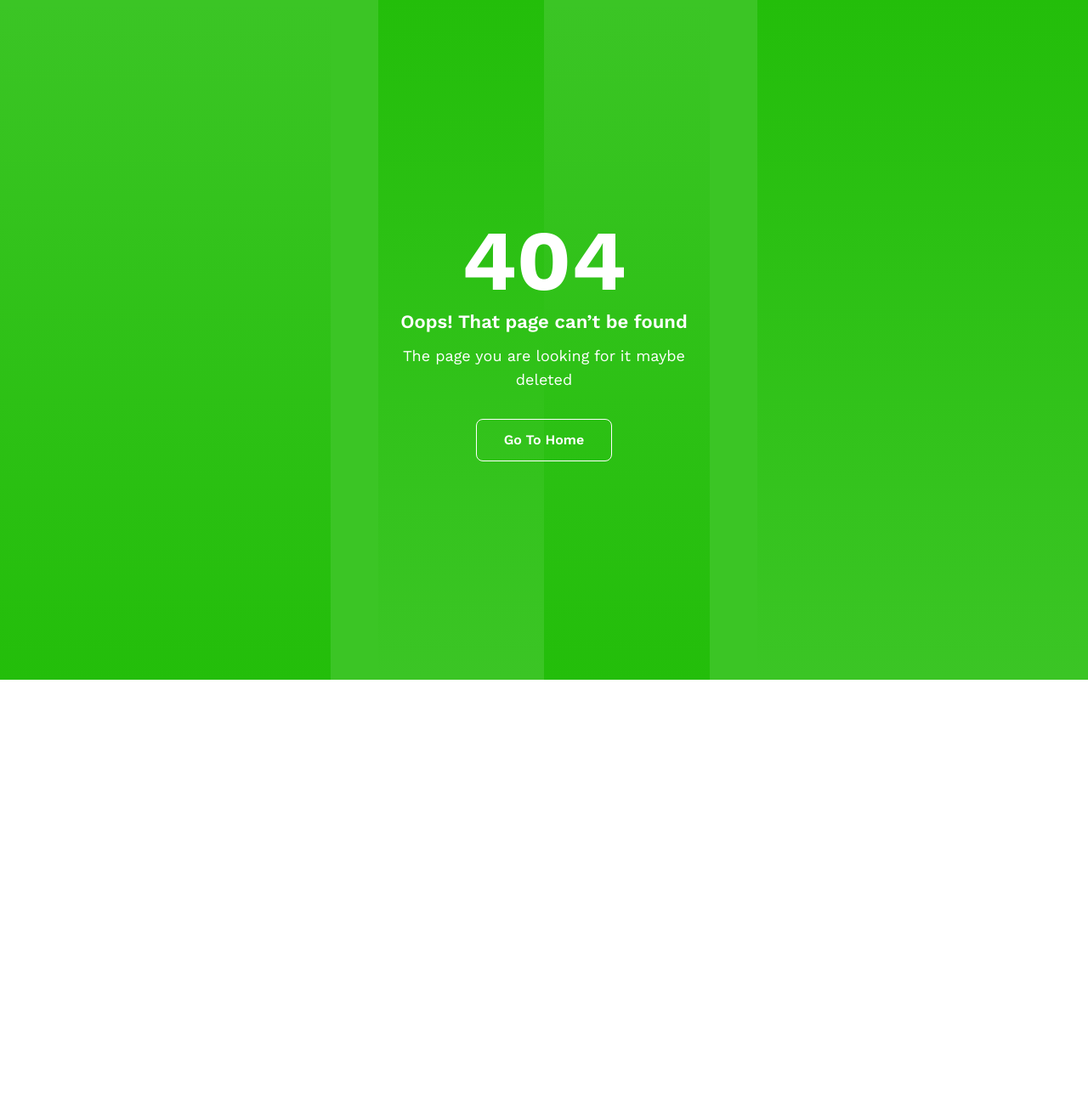
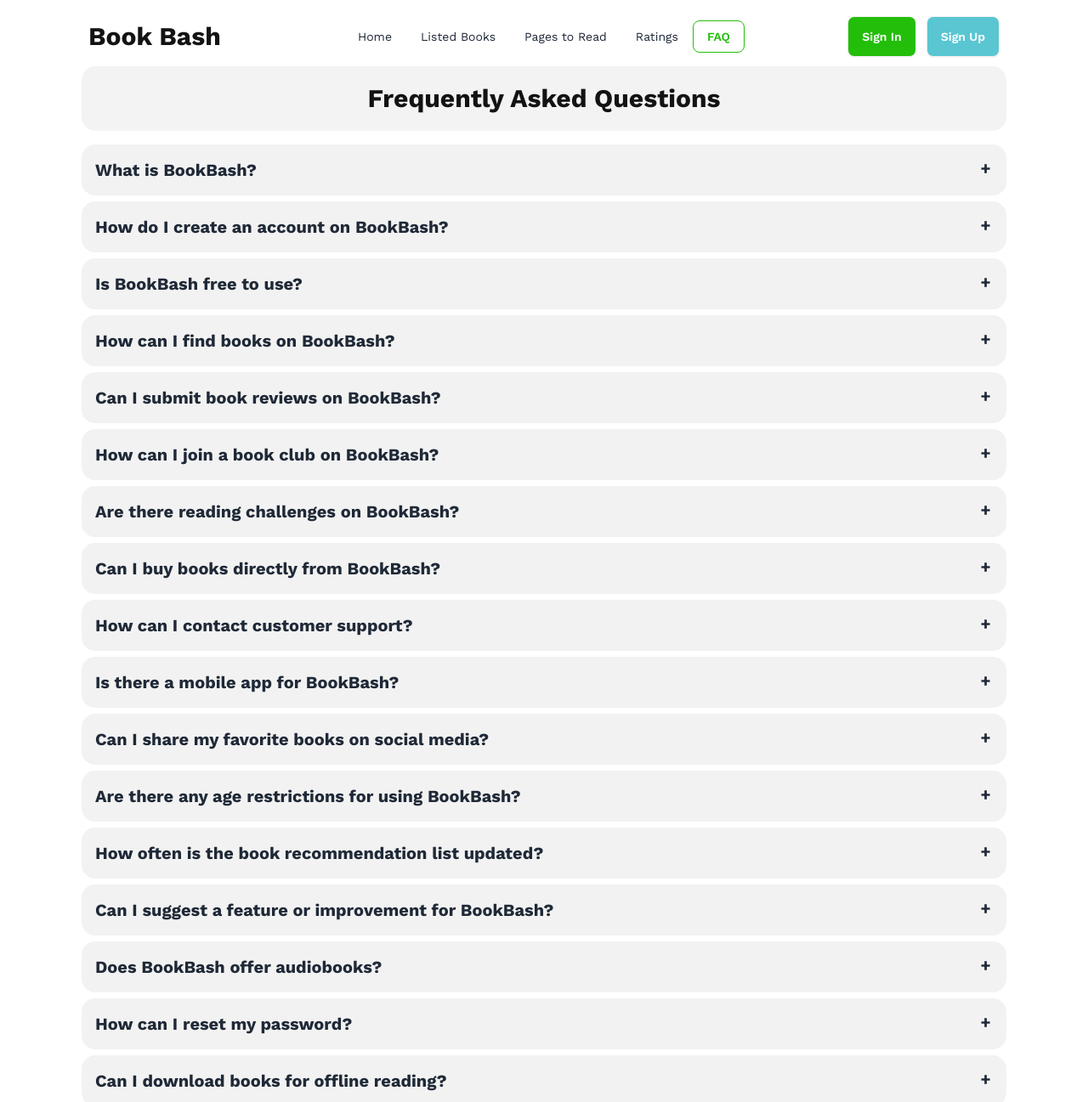
Before and after one commit to AdibHoque/PH-Assignment-8, a React (Vite) app: page /faq in a window 1280 px wide. Before the commit this address had no page. Shown: the top 1297 px of the page at 85% size. Before the commit the page ends 800 px from the top, so only its background shows below. Built offline with nearby package versions, Linux system fonts and the light colour scheme; a web font is replaced by a local one; what tailwindcss-animated would draw is missing.

Commit message:
Added FAQ page

```diff
--- /dev/null
+++ b/public/faq.json
@@ -0,0 +1,78 @@
+[
+  {
+    "question": "How do I create an account on BookBash?",
+    "answer": "To create an account on BookBash, simply click on the 'Sign Up' button on the homepage and follow the prompts to provide your email address, username, and password."
+  },
+  {
+    "question": "Is BookBash free to use?",
+    "answer": "Yes, BookBash is free to use for all users. There are no subscription fees or hidden charges."
+  },
+  {
+    "question": "How can I find books on BookBash?",
+    "answer": "You can find books on BookBash by browsing through categories, searching by title, author, or genre, or exploring curated lists and recommendations."
+  },
+  {
+    "question": "Can I submit book reviews on BookBash?",
+    "answer": "Yes, BookBash welcomes book reviews from users. You can submit your reviews by navigating to the 'Submit Review' section and following the instructions."
+  },
+  {
+    "question": "How can I join a book club on BookBash?",
+    "answer": "To join a book club on BookBash, browse through the available book clubs, and click on 'Join' next to the club you're interested in. You can also create your own book club and invite others to join."
+  },
+  {
+    "question": "Are there reading challenges on BookBash?",
+    "answer": "Yes, BookBash hosts reading challenges where users can set reading goals, track their progress, and participate in discussions with other readers."
+  },
+  {
+    "question": "Can I buy books directly from BookBash?",
+    "answer": "BookBash does not sell books directly, but we provide links to purchase books from online retailers or local bookstores."
+  },
+  {
+    "question": "How can I contact customer support?",
+    "answer": "If you have any questions or need assistance, you can contact our customer support team by sending an email to support@bookbash.com or using the contact form on our website."
+  },
+  {
+    "question": "Is there a mobile app for BookBash?",
+    "answer": "Yes, BookBash has a mobile app available for download on both iOS and Android devices. You can find the app on the App Store or Google Play Store."
+  },
+  {
+    "question": "Can I share my favorite books on social media?",
+    "answer": "Yes, you can share your favorite books on social media by clicking on the share button next to the book listing and choosing your preferred platform."
+  },
+  {
+    "question": "Are there any age restrictions for using BookBash?",
+    "answer": "BookBash is suitable for users of all ages, but some content may be more appropriate for adult readers. Parental supervision is advised for younger users."
+  },
+  {
+    "question": "How often is the book recommendation list updated?",
+    "answer": "The book recommendation list is updated regularly with new releases, bestsellers, and user-generated recommendations to ensure fresh and relevant content."
+  },
+  {
+    "question": "Can I suggest a feature or improvement for BookBash?",
+    "answer": "Yes, we welcome feedback and suggestions from our users. If you have an idea for a new feature or improvement, please send us your suggestions via email or through our website's feedback form."
+  },
+  {
+    "question": "Does BookBash offer audiobooks?",
+    "answer": "BookBash primarily focuses on printed and digital books, but we may offer audiobooks in the future based on user demand and availability."
+  },
+  {
+    "question": "How can I reset my password?",
+    "answer": "If you've forgotten your password, you can reset it by clicking on the 'Forgot Password' link on the login page and following the instructions provided."
+  },
+  {
+    "question": "Can I download books for offline reading?",
+    "answer": "Some books on BookBash may be available for download for offline reading, depending on the publisher's permissions. Look for the download option next to eligible books."
+  },
+  {
+    "question": "Is my personal information secure on BookBash?",
+    "answer": "Yes, BookBash takes the privacy and security of our users' personal information seriously. We employ industry-standard security measures to protect your data."
+  },
+  {
+    "question": "Are there any community guidelines I should be aware of?",
+    "answer": "Yes, we have community guidelines in place to ensure a safe and respectful environment for all users. Please familiarize yourself with our guidelines before participating in discussions or submitting content."
+  },
+  {
+    "question": "Can I unsubscribe from email notifications?",
+    "answer": "Yes, you can manage your email preferences and unsubscribe from notifications by accessing your account settings and adjusting the notification settings."
+  }
+]
--- /dev/null
+++ b/src/components/FAQ.jsx
@@ -0,0 +1,53 @@
+import {useEffect, useState} from "react";
+
+function Accordions({data}) {
+  const {question, answer} = data;
+  return (
+    <div className="collapse collapse-plus bg-base-200 mb-2">
+      <input type="radio" name="my-accordion-3" defaultChecked />
+      <div className="collapse-title text-xl font-bold">{question}</div>
+      <div className="collapse-content">
+        <p>{answer}</p>
+      </div>
+    </div>
+  );
+}
+
+export default function FAQ() {
+  const [data, setData] = useState([]);
+  useEffect(() => {
+    fetch("/faq.json")
+      .then((data) => data.json())
+      .then((data) => setData(data));
+  }, []);
+  return (
+    <>
+      <div className="bg-[#1313130D] w-full rounded-2xl p-5 mb-4">
+        <h1 className="text-center font-bold text-[#131313] text-3xl">
+          Frequently Asked Questions
+        </h1>
+      </div>
+      <div className="join join-vertical w-full">
+        <div className="collapse collapse-plus bg-base-200 mb-2">
+          <input type="radio" name="my-accordion-3" defaultChecked />
+          <div className="collapse-title text-xl font-bold">
+            What is BookBash?
+          </div>
+          <div className="collapse-content">
+            <p>
+              BookBash is an online platform dedicated to book lovers, providing
+              resources, recommendations, and community engagement for readers
+              of all ages and interests.
+            </p>
+          </div>
+        </div>
+        {data.map((d) => (
+          <Accordions
+            key={Math.round(Math.random() * 99999)}
+            data={d}
+          ></Accordions>
+        ))}
+      </div>
+    </>
+  );
+}
--- a/src/components/Navbar.jsx
+++ b/src/components/Navbar.jsx
@@ -28,20 +28,25 @@ export default function NavBar() {
           Ratings
         </NavLink>
       </li>
+      <li>
+        <NavLink to="/faq" className={navClass}>
+          FAQ
+        </NavLink>
+      </li>
     </>
   );
   return (
     <div className="navbar bg-base-100">
-      <div className="navbar-start animate-fade-right animate-once">
+      <div className="navbar-start">
         <div className="dropdown">
           <div
             tabIndex={0}
             role="button"
-            className="p-2 mr-2 btn btn-ghost btn-md bg-[#23BE0A] lg:hidden"
+            className="p-2 mr-2 btn btn-ghost btn-md bg-[#23BE0A] animate-fade animate-once lg:hidden"
           >
             <svg
               xmlns="http://www.w3.org/2000/svg"
-              className="size-8 text-white"
+              className="size-8 text-white "
               fill="none"
               viewBox="0 0 24 24"
               stroke="currentColor"
@@ -56,12 +61,12 @@ export default function NavBar() {
           </div>
           <ul
             tabIndex={0}
-            className="menu menu-sm dropdown-content mt-3 z-[1] p-2 shadow bg-base-100 rounded-box w-52"
+            className="menu menu-sm dropdown-content mt-3 z-[100] p-2 shadow bg-base-100 rounded-box w-52"
           >
             {links}
           </ul>
         </div>
-        <Link className="text-[#131313] hover:text-[#23BE0A] font-bold text-2xl lg:text-3xl leading-6">
+        <Link className="text-[#131313] hover:text-[#23BE0A] font-bold text-2xl lg:text-3xl leading-6 animate-fade-right animate-once">
           Book Bash
         </Link>
       </div>
--- a/src/components/Ratings.jsx
+++ b/src/components/Ratings.jsx
@@ -52,7 +52,6 @@ export default function Ratings() {
           Ratings
         </h1>
       </div>
-      {/* <div className="flex justify-center items-center"> */}
       <ResponsiveContainer width="100%" height={400}>
         <BarChart
           data={data}
--- a/src/main.jsx
+++ b/src/main.jsx
@@ -11,6 +11,7 @@ import ListedBooks from "./components/ListedBooks.jsx";
 import PagesToRead from "./components/PagesToRead.jsx";
 import "react-toastify/dist/ReactToastify.css";
 import Ratings from "./components/Ratings.jsx";
+import FAQ from "./components/FAQ.jsx";
 
 const router = createBrowserRouter([
   {
@@ -39,6 +40,10 @@ const router = createBrowserRouter([
         path: "/ratings",
         element: <Ratings></Ratings>,
       },
+      {
+        path: "/faq",
+        element: <FAQ></FAQ>,
+      },
     ],
   },
 ]);
```
